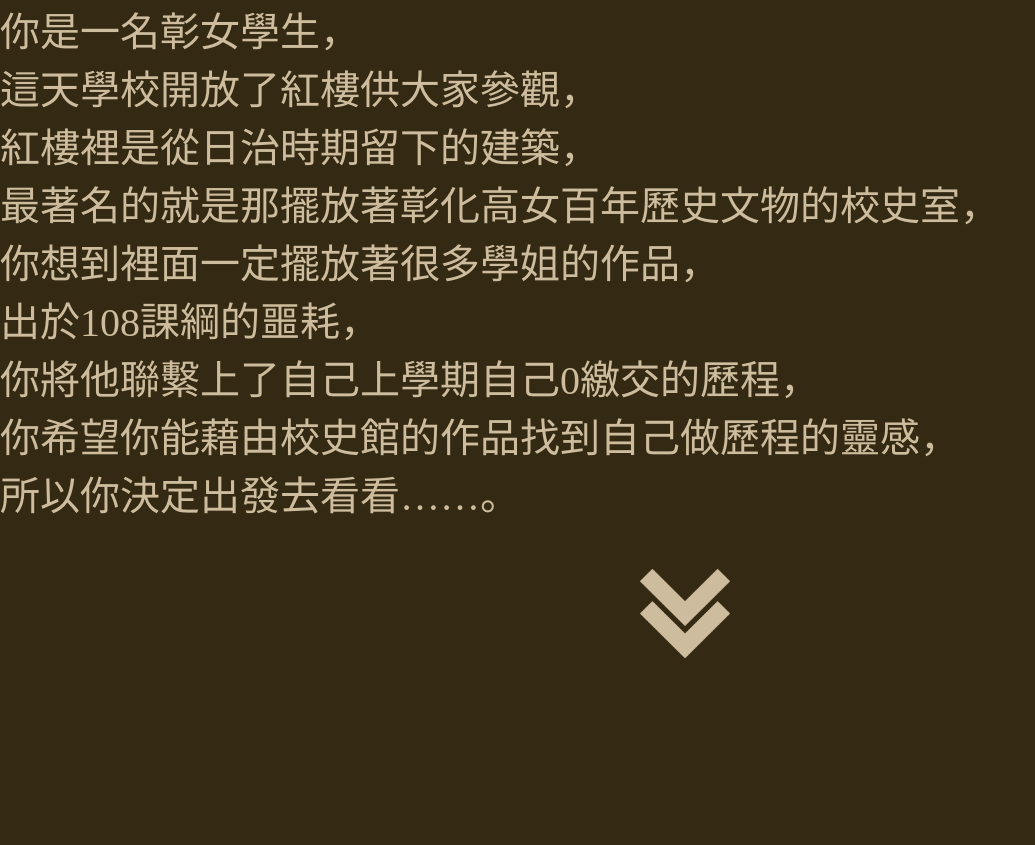
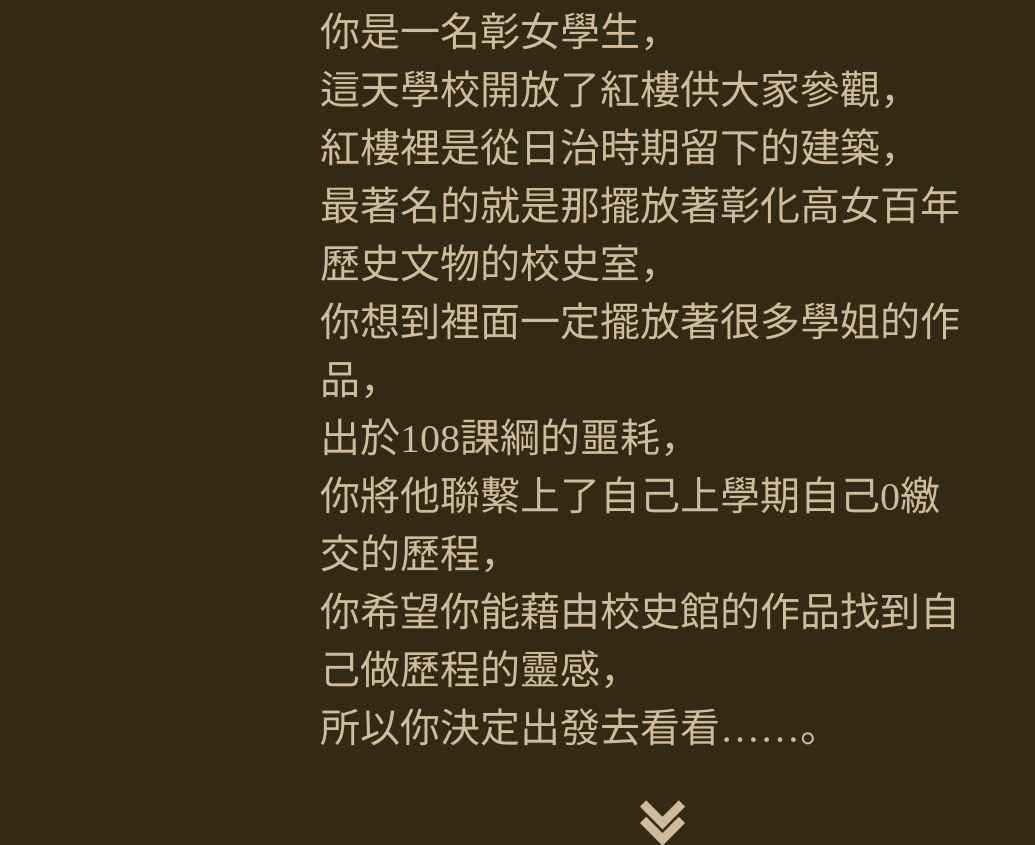
Before and after one commit to SRaionn/Dr.Chamber, a plain HTML site: page plot.html in a window 1280 px wide. Shown: the whole page, without its empty margins (0-1035 px from the left). Before the commit the page ends 800 px from the top, so only its background shows below. Drawn offline with Linux system fonts and the light colour scheme.

Commit message:
更改plot page 的CSS

```diff
--- a/style.css
+++ b/style.css
@@ -49,7 +49,11 @@ body{
 
 .Scripts {
     font-size: 2.5em;
-
+    margin: auto;
+    position: absolute;
+    top: 50%;
+    left: 50%;
+    transform: translate(-50%, -50%);
 }
 
 .next{
@@ -58,3 +62,8 @@ body{
 
     left: 50%;
 }
+
+.next:hover {
+    transform: scale(1.2);
+    cursor: pointer;
+}
```
